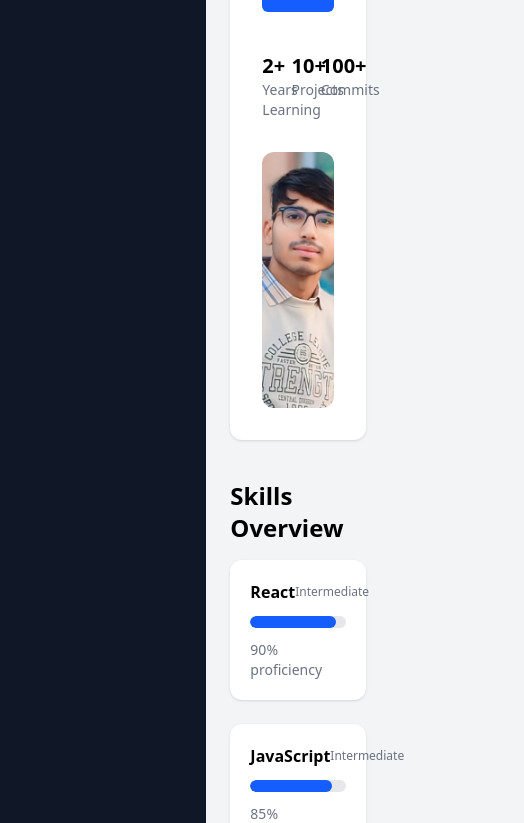
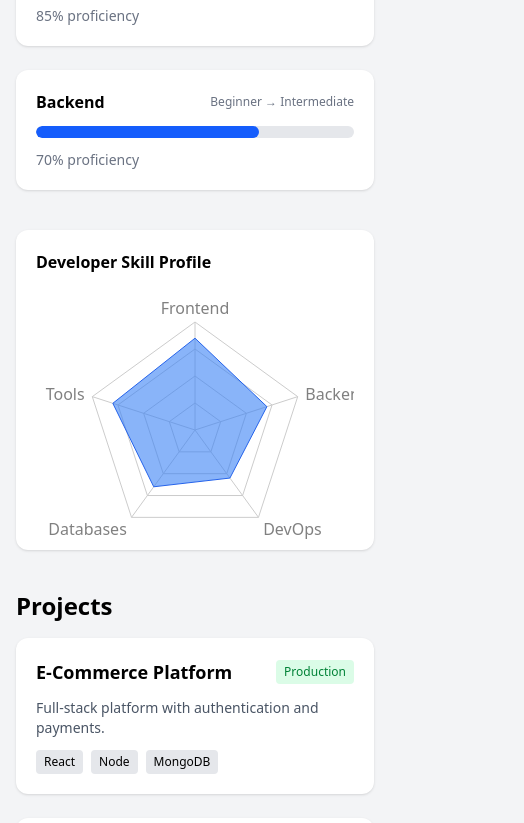
Before and after one commit to Deepak93962/Sills-Showcase-Dashboard, a React (Vite) app: page / in a window 390 px wide. Shown: the part 1102-1925 px from the top of the page, 524 px wide, since content can reach past the window. Built offline with nearby package versions, Linux system fonts and the light colour scheme.

Commit message:
update css

```diff
--- a/src/App.css
+++ b/src/App.css
@@ -7,4 +7,5 @@
  /* test */
  body {
    background-color: #f3f4f6;
+
  }
--- a/src/App.jsx
+++ b/src/App.jsx
@@ -5,7 +5,7 @@
  import Skills from "./pages/Skills";
  import Projects from "./pages/Projects";
  import Learning from "./pages/Learning";
-
+ import './App.css'
  function App() {
    return (
      <BrowserRouter>
--- a/src/components/HeroIntro.jsx
+++ b/src/components/HeroIntro.jsx
@@ -40,7 +40,7 @@ function HeroIntro() {
         <img
           src={profile}
           alt="Dummy profile"
-          className="w-64 h-64 object-cover rounded-xl"
+          className="w-40 h-40 md:w-64 md:h-64 object-cover rounded-xl"
         />
       </div>
     </section>
--- a/src/components/Layout.jsx
+++ b/src/components/Layout.jsx
@@ -10,7 +10,7 @@ function Layout({ children }) {
       {/* Main area */}
       <div className="flex-1 flex flex-col">
         <Navbar />
-        <main className="p-6">{children}</main>
+        <main className="p-4 md:p-6">{children}</main>
       </div>
     </div>
   );
--- a/src/components/Sidebar.jsx
+++ b/src/components/Sidebar.jsx
@@ -2,7 +2,7 @@ import { NavLink } from "react-router-dom";
 
 function Sidebar() {
   return (
-    <aside className="w-64 bg-gray-900 text-white p-5">
+    <aside className="w-64 bg-gray-900 text-white p-5 hidden md:block">
       <h2 className="text-xl font-bold mb-8">Dev Dashboard</h2>
 
       <nav className="space-y-4">
--- a/src/pages/Dashboard.jsx
+++ b/src/pages/Dashboard.jsx
@@ -9,9 +9,11 @@ import HeroIntro from "../components/HeroIntro";
 function Dashboard() {
   return (
     <div className="space-y-10">
-      {/* HERO INTRO */}
+
+      {/* <section className="bg-white rounded-xl shadow p-8 grid grid-cols-1 md:grid-cols-2 gap-8 items-center"> */}
+             {/* HERO INTRO */}
       <HeroIntro />
-
+        {/* <section/> */}
       {/* SKILLS  */}
       <section>
         <h2 className="text-2xl font-bold mb-4">Skills Overview</h2>
--- a/src/pages/Projects.jsx
+++ b/src/pages/Projects.jsx
@@ -18,7 +18,7 @@ function Projects() {
   ];
 
   return (
-    <div>
+    <div >
       <h1 className="text-2xl font-bold mb-4">Projects</h1>
 
       <div className="space-y-4">
--- a/src/pages/Skills.jsx
+++ b/src/pages/Skills.jsx
@@ -9,7 +9,7 @@ function Skills() {
   ];
 
   return (
-    <div>
+    <div >
       <h1 className="text-2xl font-bold mb-4">Skills</h1>
 
       <div className="space-y-3">
```
